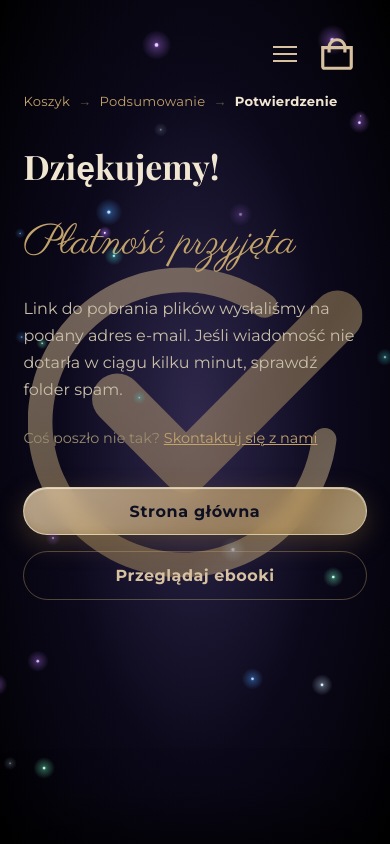
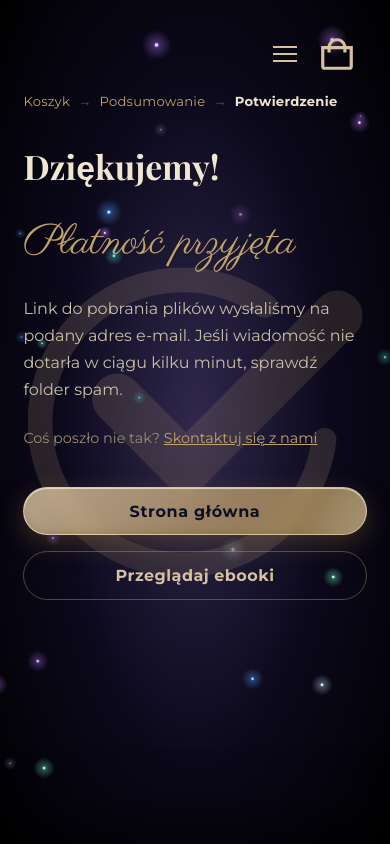
Before and after one commit to eM-Bien/lumera, a Next.js app: page /platnosc/sukces in a window 390 px wide. Built offline with nearby package versions, Linux system fonts and the light colour scheme.

Commit message:
change opacity success icon on mobile

```diff
--- a/app/platnosc/sukces/page.module.css
+++ b/app/platnosc/sukces/page.module.css
@@ -192,7 +192,7 @@
     height: min(86vmin, 440px);
   }
   .bgIcon {
-    opacity: 0.6;
+    opacity: 0.2;
   }
   .actions {
     flex-direction: column;
```
